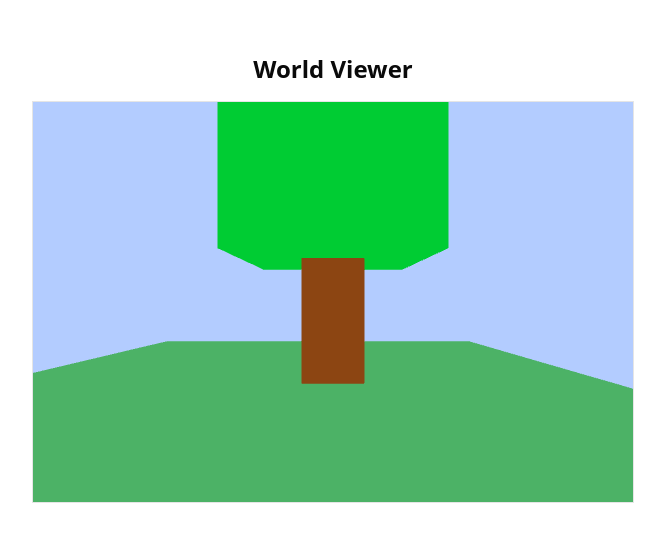
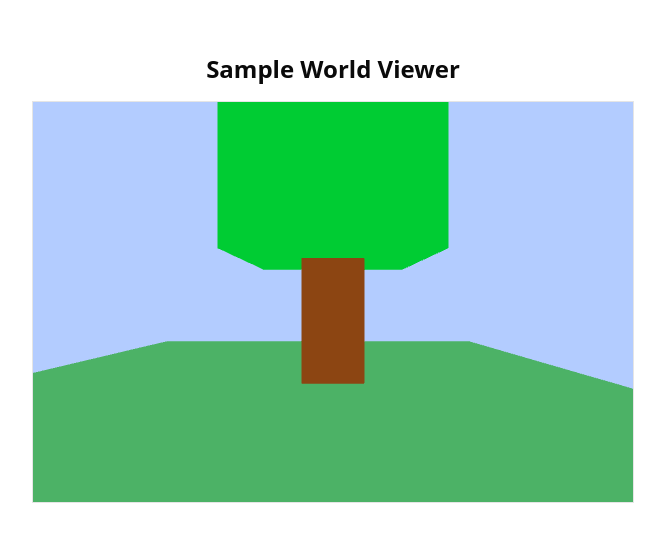
Before and after one commit to FumiyaKidachi0722/minemap-explorer, a Next.js app: page /world in a window 1280 px wide. Shown: the part 122-664 px from the top of the page, without its empty margins (307-972 px from the left). Built offline with nearby package versions, Linux system fonts and the light colour scheme.

Commit message:
Clarify world page is a sample

```diff
--- a/src/app/world/page.tsx
+++ b/src/app/world/page.tsx
@@ -4,7 +4,7 @@ import WorldViewerCanvas from '@/presentation/components/WorldViewerCanvas';
 export default function WorldPage() {
   return (
     <div className="flex flex-col items-center justify-center min-h-screen p-8">
-      <h1 className="text-2xl font-bold mb-4">World Viewer</h1>
+      <h1 className="text-2xl font-bold mb-4">Sample World Viewer</h1>
       <WorldViewerCanvas />
     </div>
   );
```
Also changed, not shown: 1 other file (tests, documents, lock files or other folders).
